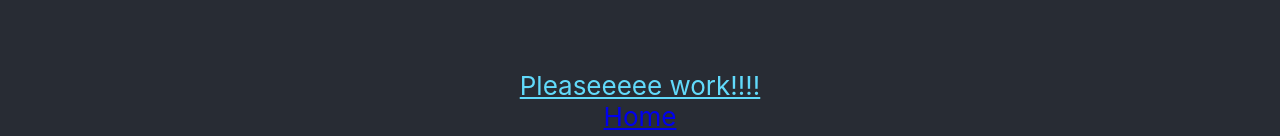
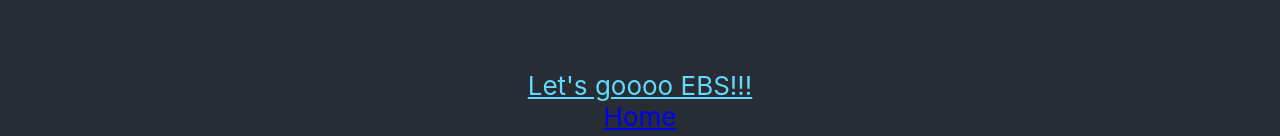
Before and after one commit to Morgan-Sell/docker-complex, a React (Create React App) app in the folder client/: page / in a window 1280 px wide. Shown: the part 302-438 px from the top of the page. Built offline with nearby package versions, Linux system fonts and the light colour scheme; no server answers.

Commit message:
try to deploy again

```diff
--- a/client/src/App.js
+++ b/client/src/App.js
@@ -18,7 +18,7 @@
             target="_blank"
             rel="noopener noreferrer"
           >
-            Pleaseeeee work!!!!
+            Let's goooo EBS!!!
           </a>
           <Link to="/">Home</Link>
           <Link to="/otherpage">Other Page</Link>
```
